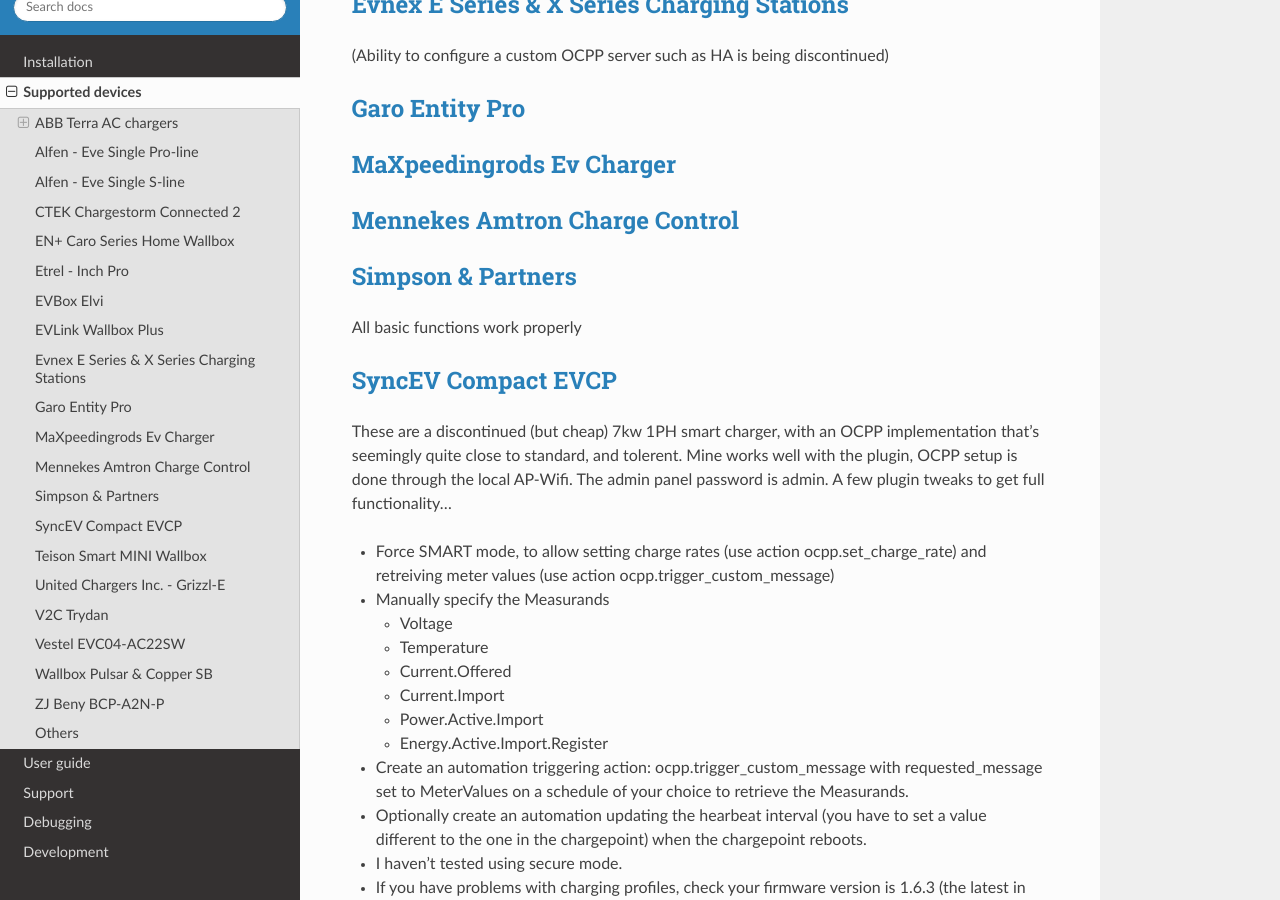
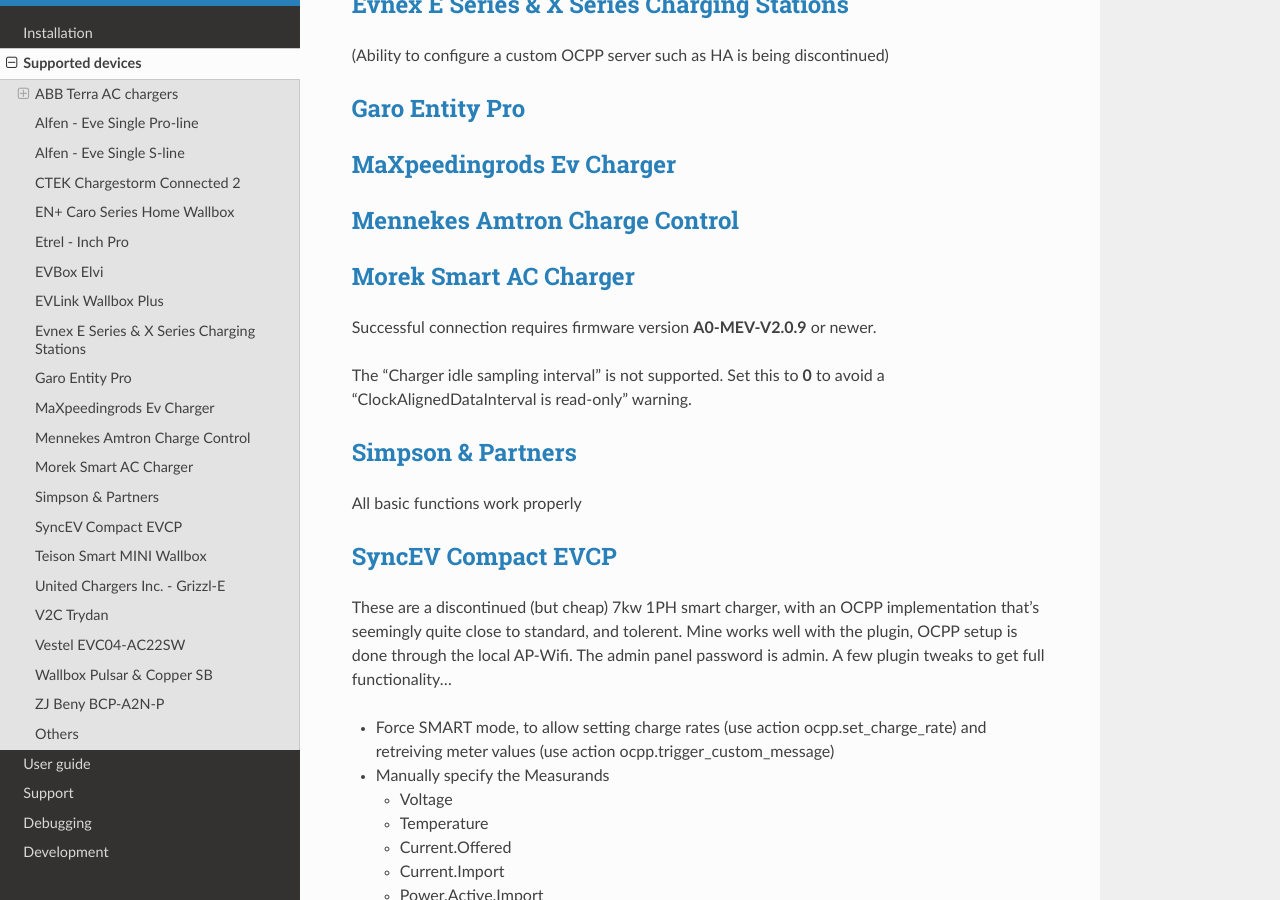
Before and after one commit to lbbrhzn/ocpp, a Sphinx documentation site: the page built from docs/supported-devices.md, in a window 1280 px wide and 900 px high, scrolled down 3484 px. Built offline with Sphinx 7.4.7 and the Read the Docs theme 3.1.0, drawn with Linux system fonts in a browser that asks for light colours.

Commit message:
Update supported-devices.md (#1574)

```diff
--- a/docs/supported-devices.md
+++ b/docs/supported-devices.md
@@ -107,6 +107,11 @@
 
 ## [Mennekes Amtron Charge Control](https://www.mennekes.de/emobility/produkte/charge-control/)
 
+## [Morek Smart AC Charger](https://ev.morek.eu/products-morek-quick-charge-11-22-kw/)
+Successful connection requires firmware version **A0-MEV-V2.0.9** or newer.
+
+The "Charger idle sampling interval" is not supported. Set this to **0** to avoid a "ClockAlignedDataInterval is read-only" warning.
+
 ## [Simpson & Partners](https://simpson-partners.com/home-ev-charger/)
 All basic functions work properly
 
```
